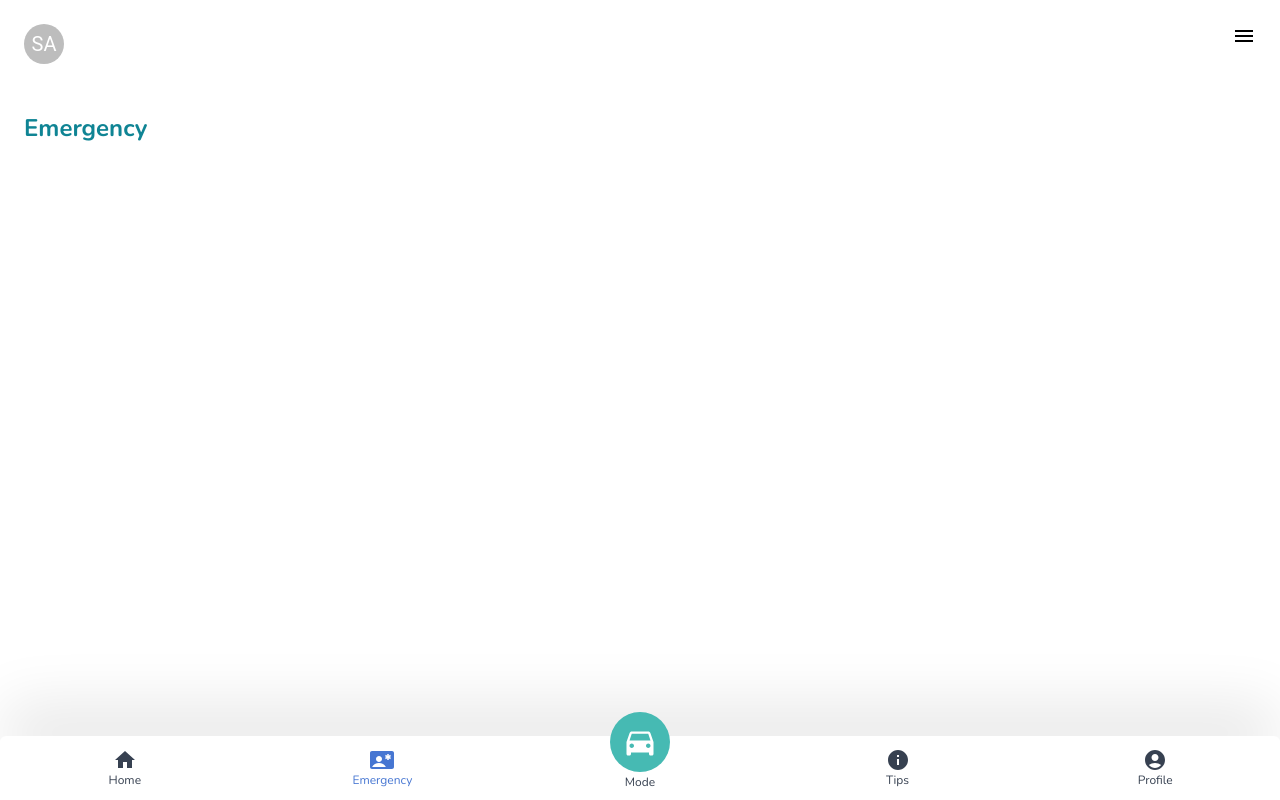
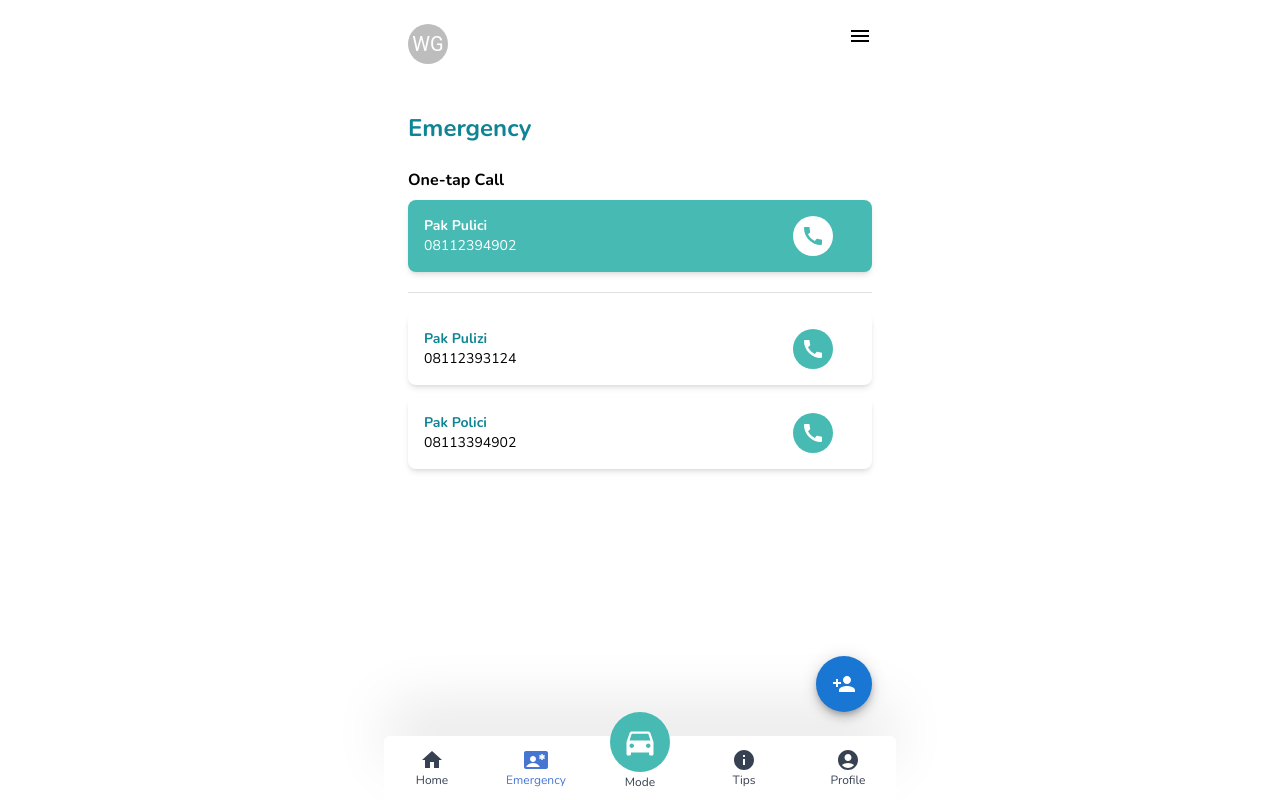
Before and after one commit to saddansyah/WakeGuard-Frontend, a React (Vite) app: page /emergency in a window 1280 px wide. Built offline with nearby package versions, Linux system fonts and the light colour scheme.

Commit message:
feat: add emergency pages with dummy contact data

```diff
--- a/src/App.jsx
+++ b/src/App.jsx
@@ -4,11 +4,13 @@ import { Outlet } from 'react-router-dom';
 function App() {
 
   return (
-    <div className="App">
-      <div className="container p-6 mx-auto">
+    <div className="App h-screen">
+      <div className="p-6 mx-auto h-screen">
         <Outlet />
       </div>
-      <BottomNavbar />
+      <div className='mx-auto'>
+        <BottomNavbar />
+      </div>
     </div>
   )
 }
--- a/src/components/styles/BottomNavbar.css
+++ b/src/components/styles/BottomNavbar.css
@@ -1,5 +1,5 @@
 .active-driving-mode {
-    @apply text-white transition-all w-full
+    @apply text-white transition-all
 }
 
 .active-driving-mode div {
--- a/src/components/templates/BottomNavbar.jsx
+++ b/src/components/templates/BottomNavbar.jsx
@@ -27,10 +27,10 @@ const BottomNavbar = () => {
 
     return (
         <>
-            <div className="bg-white fixed bottom-0 left-0 right z-50 w-full h-16 shadow-[0_-35px_60px_-5px_rgba(0,0,0,0.1)] rounded-t-md">
-                <ul className="grid container gap-2 justify-items-stretch h-full grid-cols-5 mx-auto font-medium text-xs">
+            <div className="bg-white absolute bottom-0 left-0 right-0 z-10 w-full h-16 shadow-[0_-35px_60px_-5px_rgba(0,0,0,0.1)] rounded-t-md">
+                <ul className="grid gap-2 justify-items-stretch h-full grid-cols-5 mx-auto font-medium text-xs">
                     <ButtonBase component="li">
-                        <NavLink to="/" exact="true" className={({ isActive }) => isActive ? 'text-accent  transition-all' : 'text-gray-700  transition-all'}>
+                        <NavLink to="/" exact="true" className={({ isActive }) => isActive ? 'text-accent  transition-all w-full' : 'text-gray-700  transition-all w-full'}>
                             <div className='flex flex-col font-light items-center justify-center h-full'>
                                 <HomeIcon />
                                 <p className=''>Home</p>
@@ -38,26 +38,23 @@ const BottomNavbar = () => {
                         </NavLink>
                     </ButtonBase>
                     <ButtonBase component="li">
-                        <NavLink to="/emergency" exact="true" className={({ isActive }) => isActive ? 'text-accent  transition-all' : 'text-gray-700  transition-all'}>
+                        <NavLink to="/emergency" exact="true" className={({ isActive }) => isActive ? 'text-accent  transition-all w-full' : 'text-gray-700  transition-all w-full'}>
                             <div className='flex flex-col font-light items-center justify-center h-full'>
                                 <ContactEmergencyIcon />
                                 <p className=''>Emergency</p>
                             </div>
                         </NavLink>
                     </ButtonBase>
-                    <ButtonBase component="div">
                     <div className='relative bottom-2 flex flex-col gap-1 items-center justify-center h-full font-light'>
-                            <NavLink to="/driving-mode" exact="true" className={({ isActive }) => isActive ? 'active-driving-mode' : 'text-white transition-all w-full'}>
+                        <NavLink to="/driving-mode" exact="true" className={({ isActive }) => isActive ? 'active-driving-mode' : 'text-white transition-all'}>
                             <div className='bg-secondary p-2 scale-150 bottom-2 relative rounded-full'>
                                 <DirectionsCarIcon />
                             </div>
-
                         </NavLink>
                         <p className='text-gray-700'>Mode</p>
                     </div>
-                    </ButtonBase>
                     <ButtonBase component="li">
-                        <NavLink to="/driving-tips" exact="true" className={({ isActive }) => isActive ? 'text-accent  transition-all' : 'text-gray-700  transition-all'}>
+                        <NavLink to="/driving-tips" exact="true" className={({ isActive }) => isActive ? 'text-accent  transition-all w-full' : 'text-gray-700  transition-all w-full'}>
                             <div className=' flex flex-col font-light items-center justify-center h-full'>
                                 <InfoIcon />
                                 <p className=''>Tips</p>
@@ -65,7 +62,7 @@ const BottomNavbar = () => {
                         </NavLink>
                     </ButtonBase>
                     <ButtonBase component="li">
-                        <NavLink to="/profile" exact="true" className={({ isActive }) => isActive ? 'text-accent  transition-all' : 'text-gray-700  transition-all'}>
+                        <NavLink to="/profile" exact="true" className={({ isActive }) => isActive ? 'text-accent  transition-all w-full' : 'text-gray-700  transition-all w-full'}>
                             <div className=' flex flex-col font-light items-center justify-center h-full'>
                                 <AccountCircleIcon />
                                 <p className=''>Profile</p>
--- /dev/null
+++ b/src/components/templates/EmergencyContact/ContactCard.jsx
@@ -0,0 +1,20 @@
+import CallIcon from '@mui/icons-material/Call';
+
+const ContactCard = ({contact}) => {
+
+    return (
+        <div className={`contact card flex flex-row text-sm mb-3 ${contact.isPinned ? `bg-secondary text-white` : `bg-white`}`}>
+            <div className="contact-info basis-4/5">
+                <h4 className={`font-bold ${contact.isPinned ? ` text-white` : `text-primary`}`}>{contact.name}</h4>
+                <p className="">{contact.number}</p>
+            </div>
+            <div className="action basis-1/5 flex justify-center items-center">
+                <div className={`${contact.isPinned ? `bg-white text-secondary` : `bg-secondary text-white`} w-fit p-2 rounded-full`}>
+                    <CallIcon />
+                </div>
+            </div>
+        </div>
+    );
+}
+
+export default ContactCard;
--- a/src/layouts/BaseLayout.jsx
+++ b/src/layouts/BaseLayout.jsx
@@ -3,10 +3,8 @@ import { Outlet } from "react-router-dom";
 const BaseLayout = () => {
     return (
         <>
-            <div className="flex justify-center">
-                <div className="bg-white mb-12 w-screen text-black">
-                    <Outlet />
-                </div>
+            <div className="bg-white relative max-w-lg w-screen text-black mx-auto">
+                <Outlet />
             </div>
         </>
     );
--- a/src/pages/Emergency.jsx
+++ b/src/pages/Emergency.jsx
@@ -1,15 +1,59 @@
 import Menu from "@mui/icons-material/Menu";
-import { Avatar } from "@mui/material";
-import { Navbar } from "@/utils/componentsLoader";
+import PersonAddIcon from '@mui/icons-material/PersonAdd';
+import { Avatar, Divider, Fab, Grow } from "@mui/material";
+import { Navbar, ContactCard } from "@/utils/componentsLoader";
+
 
 const Emergency = () => {
+
+    const dummyContact = [
+        {
+            name: "Pak Pulici",
+            number: "08112394902",
+            isPinned: true
+        },
+        {
+            name: "Pak Pulizi",
+            number: "08112393124",
+            isPinned: false
+        },
+        {
+            name: "Pak Polici",
+            number: "08113394902",
+            isPinned: false
+        }
+    ];
+
     return (
         <>
             <Navbar>
-                <Avatar>SA</Avatar>
+                <Avatar>WG</Avatar>
                 <Menu />
             </Navbar>
             <h1 className="font-bold text-2xl text-primary mb-6">Emergency</h1>
+            <div className="one-tap-call mb-6">
+                <h2 className="font-bold mb-2">One-tap Call</h2>
+                <div className="cards grid grid-cols-1 gap-2">
+                    <div className="one-tap-call">
+                        {dummyContact && dummyContact
+                            ?.map((contact) => contact.isPinned && <ContactCard key={contact.number} contact={contact} />)
+                        }
+                    </div>
+                    <Divider />
+                    <div className="contacts mt-3">
+                        {dummyContact && dummyContact
+                            ?.map((contact) => !contact.isPinned && <ContactCard key={contact.number} contact={contact} />)
+                        }
+                    </div>
+                </div>
+            </div>
+            <Grow in={true}>
+                <div className="button-add absolute right-0 bottom-16 m-6 z-20">
+                    <Fab color="primary" aria-label="person-add">
+                        <PersonAddIcon />
+                    </Fab>
+                </div>
+            </Grow>
         </>
     );
 }
--- a/src/pages/Home.jsx
+++ b/src/pages/Home.jsx
@@ -7,23 +7,26 @@ import CallIcon from '@mui/icons-material/Call';
 import Avatar from "@mui/material/Avatar";
 
 // Component Loader
-import { Navbar } from "@/utils/componentsLoader";
+import { Navbar, ContactCard } from "@/utils/componentsLoader";
 import { Link } from "react-router-dom";
 
 const dummyContact = [
     {
         name: "Pak Pulici",
-        number: "08112394902"
+        number: "08112394902",
+        isPinned: true
     },
     {
         name: "Pak Pulizi",
-        number: "08112393124"
+        number: "08112393124",
+        isPinned: false
     },
     {
         name: "Pak Polici",
-        number: "08113394902"
+        number: "08113394902",
+        isPinned: false
     }
-]
+];
 
 const Home = () => {
     const user = "WakeGuard";
@@ -58,18 +61,8 @@ const Home = () => {
             <div className="one-tap-call mb-6">
                 <h2 className="font-bold mb-2">One-tap Call</h2>
                 <div className="cards grid grid-cols-1 gap-2">
-                    {dummyContact && dummyContact.map((item) =>
-                        <div key={item.number} className="contact card flex flex-row text-sm">
-                            <div className="contact-info basis-4/5">
-                                <h4 className="font-semibold text-primary">{item.name}</h4>
-                                <p className="">{item.number}</p>
-                            </div>
-                            <div className="action basis-1/5 flex justify-center items-center">
-                                <div className='bg-secondary text-white w-fit p-2 rounded-full sca'>
-                                    <CallIcon />
-                                </div>
-                            </div>
-                        </div>
+                    {dummyContact && dummyContact.map((contact) =>
+                        contact.isPinned && <ContactCard key={contact.number} contact={contact}/>
                     )}
                 </div>
             </div>
--- a/src/utils/componentsLoader.js
+++ b/src/utils/componentsLoader.js
@@ -2,8 +2,12 @@ import SkeletonLoading from "@/components/templates/SkeletonLoading";
 import BottomNavbar from "@/components/templates/BottomNavbar";
 import Navbar from "@/components/templates/Navbar";
 
+// Emergency Contact
+import ContactCard from "@/components/templates/EmergencyContact/ContactCard";
+
 export {
     SkeletonLoading,
     BottomNavbar,
-    Navbar
+    Navbar,
+    ContactCard
 }
```
Also changed, not shown: 1 other file (tests, documents, lock files or other folders). Lines whose indentation alone changed are shown as unchanged.
